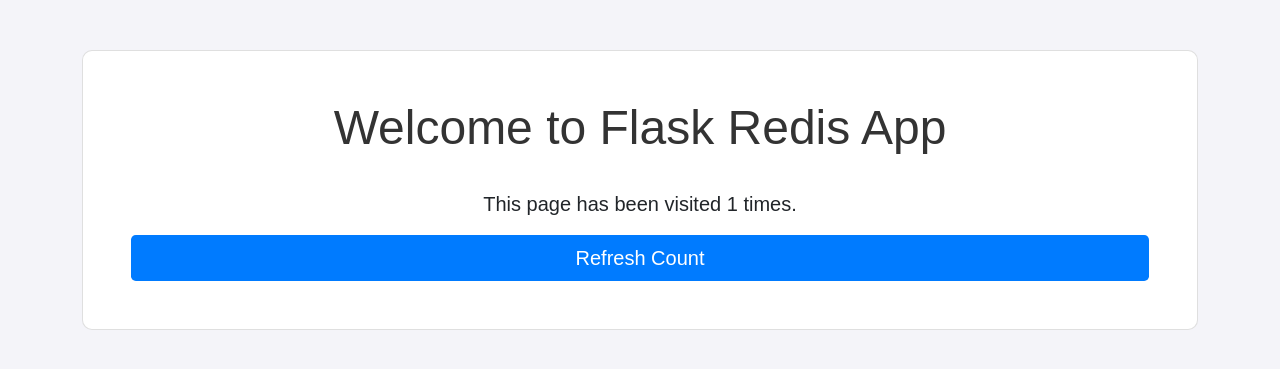
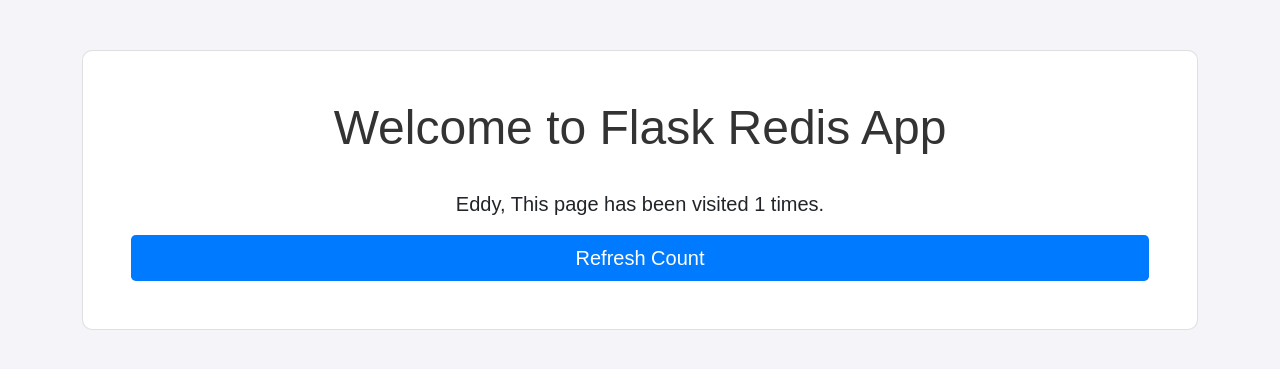
Before and after one commit to EddyKubwimana/lab_5, a Flask app: template flask_app/templates/index.html in a window 1280 px wide. Shown: the top 369 px of the page. Run offline with Flask 3, Linux system fonts and the light colour scheme; the template is opened without the code that fills it: most values are stand-ins (such as "Sample title", 1, 10 or a date in 2020).

Commit message:
updating the index

```diff
--- a/flask_app/templates/index.html
+++ b/flask_app/templates/index.html
@@ -35,7 +35,7 @@
     <div class="container text-center">
         <div class="card p-5">
             <h1>Welcome to Flask Redis App</h1>
-            <p class="lead mt-4">This page has been visited <strong>{{ count }}</strong> times.</p>
+            <p class="lead mt-4"> Eddy, This page has been visited <strong>{{ count }}</strong> times.</p>
             <a href="/" class="btn btn-primary btn-lg">Refresh Count</a>
         </div>
     </div>
```
